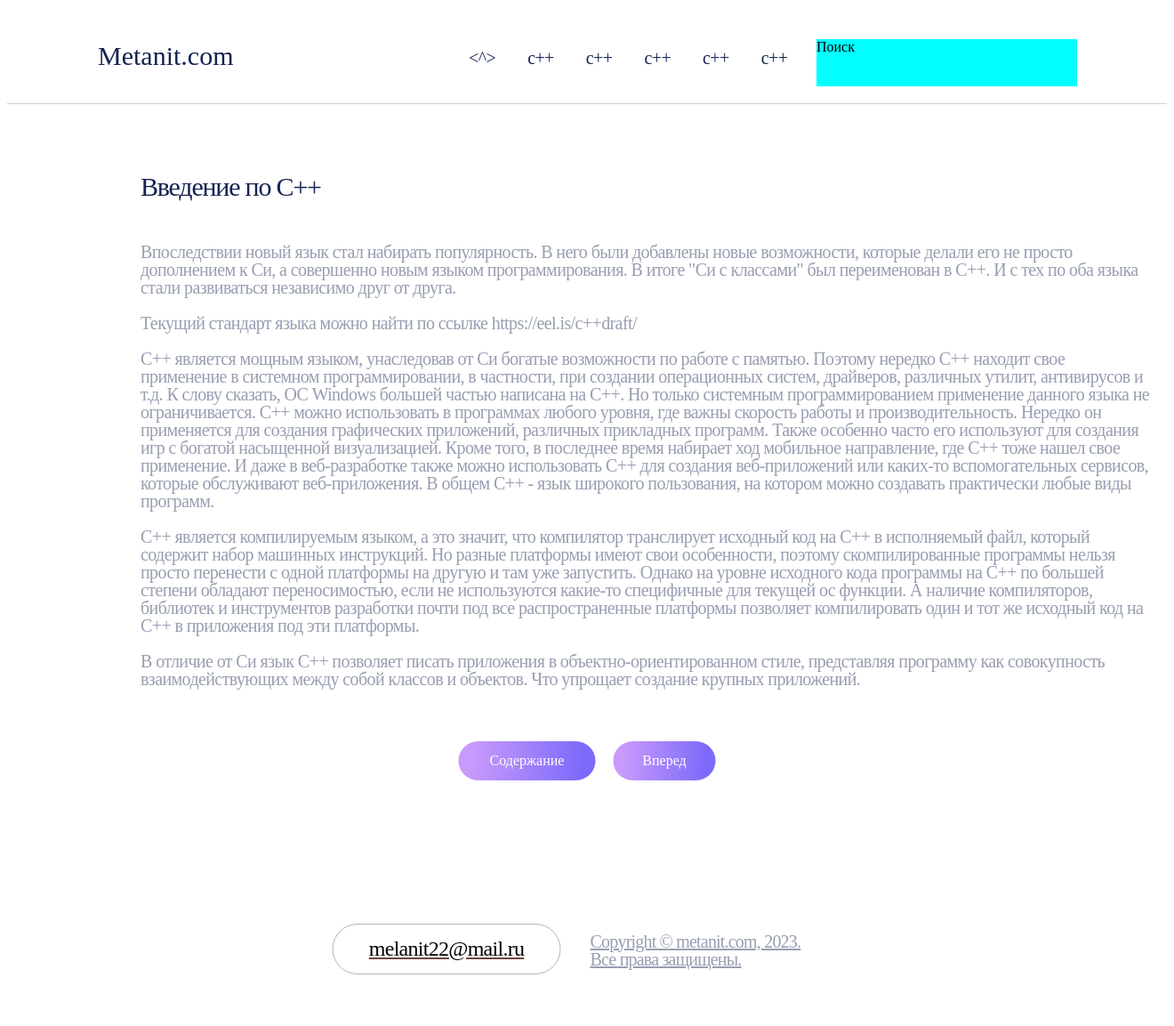
After one commit to AlexShcerban/metanit-pp-2023, a PHP site: page /html/page.php?page=2 in a window 1320 px wide. The commit adds this page. Shown: the whole page at 89% size. Run offline with PHP 8.4, Linux system fonts and the light colour scheme; data that the repository does not hold is empty.

Commit message:
2
3 часа инициал
1 час сейчас

```diff
--- a/css/style.css
+++ b/css/style.css
@@ -185,3 +185,63 @@ footer{
 .language_ul{
     margin-top: -18px;
 }
+
+/* страница */
+.page_h1{
+    margin-top: 80px;
+    margin-left: 150px;
+
+    font-style: normal;
+    font-weight: 400;
+    font-size: 30px;
+    line-height: 85%;
+    letter-spacing: -0.04em;
+    color: #142251;
+}
+.page_text{
+    margin-top: 50px;
+    margin-left: 150px;
+    width: 1140px;
+
+    font-family: '?????';
+    font-style: normal;
+    font-weight: 400;
+    font-size: 20px;
+    line-height: 100%;
+
+    letter-spacing: -0.03em;
+    color: #989EB1;
+}
+#page_button{
+    margin-top: 60px;
+    transform: translate(-50%, 0%);
+    margin-left: 50%;
+    position: relative;
+    width: 289px;
+    height: 45px;
+}
+#page_button_1{
+    height: 44px;
+    width: 154px;
+    margin-right: 20px;
+
+    background: linear-gradient(94.26deg, #C89AFC 9.51%, #7C6AFA 90.23%);
+    border-radius: 50px;
+    text-align: center;
+    color: white;
+    position: absolute;
+}
+#page_button_2{
+    height: 44px;
+    width: 115px;
+    margin-left: 174px;
+
+    background: linear-gradient(94.26deg, #C89AFC 9.51%, #7C6AFA 90.23%);
+    border-radius: 50px;
+    text-align: center;
+    color: white;
+    position: absolute;
+}
+.vertical_center{
+    margin-top: 13px;
+}
--- /dev/null
+++ b/html/page.php
@@ -0,0 +1,60 @@
+<?php
+    $langid1 = $_GET["lang"]; //id языка
+    $name1 = "c++";  //название страницы
+
+    $count1 = 5; //главы
+    $count2 = 3; //подглавы
+    $namepage1 = "Введение по C++";
+    $namepage2 = "Основные этапы";
+
+
+
+    $name = "Введение по C++";
+    $pageid = 1;
+
+    $text = 'Впоследствии новый язык стал набирать популярность. В него были добавлены новые возможности, которые делали его не просто дополнением к Си, а совершенно новым языком программирования. В итоге "Си с классами" был переименован в С++. И с тех по оба языка стали развиваться независимо друг от друга.
+
+    Текущий стандарт языка можно найти по ссылке https://eel.is/c++draft/
+
+    С++ является мощным языком, унаследовав от Си богатые возможности по работе с памятью. Поэтому нередко С++ находит свое применение в системном программировании, в частности, при создании операционных систем, драйверов, различных утилит, антивирусов и т.д. К слову сказать, ОС Windows большей частью написана на С++. Но только системным программированием применение данного языка не ограничивается. С++ можно использовать в программах любого уровня, где важны скорость работы и производительность. Нередко он применяется для создания графических приложений, различных прикладных программ. Также особенно часто его используют для создания игр с богатой насыщенной визуализацией. Кроме того, в последнее время набирает ход мобильное направление, где С++ тоже нашел свое применение. И даже в веб-разработке также можно использовать С++ для создания веб-приложений или каких-то вспомогательных сервисов, которые обслуживают веб-приложения. В общем С++ - язык широкого пользования, на котором можно создавать практически любые виды программ.
+
+    С++ является компилируемым языком, а это значит, что компилятор транслирует исходный код на С++ в исполняемый файл, который содержит набор машинных инструкций. Но разные платформы имеют свои особенности, поэтому скомпилированные программы нельзя просто перенести с одной платформы на другую и там уже запустить. Однако на уровне исходного кода программы на С++ по большей степени обладают переносимостью, если не используются какие-то специфичные для текущей ос функции. А наличие компиляторов, библиотек и инструментов разработки почти под все распространенные платформы позволяет компилировать один и тот же исходный код на С++ в приложения под эти платформы.
+
+    В отличие от Си язык C++ позволяет писать приложения в объектно-ориентированном стиле, представляя программу как совокупность взаимодействующих между собой классов и объектов. Что упрощает создание крупных приложений.';
+    $text = str_replace("\n", "</p><p>", $text);
+?>
+
+
+<!DOCTYPE html>
+<html lang="en">
+<head>
+    <meta charset="UTF-8">
+    <meta http-equiv="X-UA-Compatible" content="IE=edge">
+    <meta name="viewport" content="width=device-width, initial-scale=1.0">
+    <title><?= $name ?></title>
+    <link rel="stylesheet" href="../css/style.css">
+</head>
+<body>
+
+    <?php require_once "../php/header.php" ?>
+
+    <main>
+        <div class = "page_h1"><?= $name ?></div>
+        <div class = "page_text">
+            <p>
+                <?= $text ?>
+            </p>
+        </div>
+
+        <div id = "page_button">
+            <a href="language.php"><div id = "page_button_1"><div class = "vertical_center">Содержание</div></div></a>
+            <a href="page.php?page=<?= $pageid+1 ?>"><div id = "page_button_2"><div class = "vertical_center">Вперед</div></div></a>
+        </div>
+    </main>
+
+    <footer>
+        <div id = "footer_email"><div id = "footer_email_text"><a href="mailto:melanit22@mail.ru">melanit22@mail.ru</a></div></div>
+        <div id = "footer_text">Copyright © metanit.com, 2023. <br> Все права защищены.</div>
+    </footer>
+</body>
+</html>
--- a/php/header.php
+++ b/php/header.php
@@ -1,6 +1,6 @@
 <?php
     $langid = "1";
-    $name = "c++";  //
+    $nameL = "c++";  //
     $count = 5;
 ?>
 
@@ -9,7 +9,7 @@
     <div id = "header_block">
         <span class = "header_button"><^></span>
         <?php for ($i=0; $i < $count; $i++) { ?>
-            <a href="../html/language.php?lang=<?= $langid ?>" class = "header_button"><?= $name ?></a>
+            <a href="../html/language.php?lang=<?= $langid ?>" class = "header_button"><?= $nameL ?></a>
         <?php } ?>
     </div>
     <div id = "header_button_search">
```
Also changed, not shown: index.php (+8 -5 lines).
